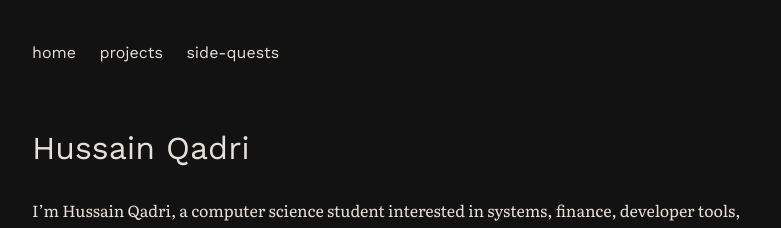
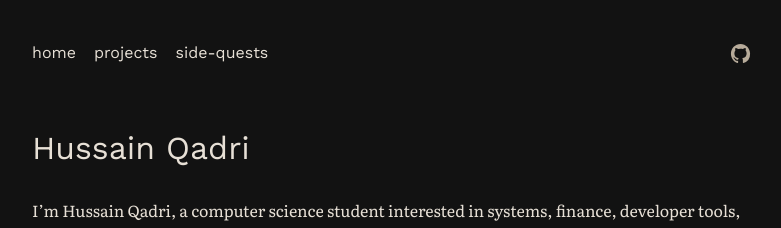
Before and after one commit to HussainQadri/hussainqadri.github.io, a Jekyll site: the page built from index.md, in a window 1280 px wide. Shown: the top 228 px of the page, without its empty margins (248-1029 px from the left). Built offline with Jekyll 4.4.1, drawn with Linux system fonts in a browser that asks for light colours.

Commit message:
Add github icon

```diff
--- a/_includes/nav.html
+++ b/_includes/nav.html
@@ -1,5 +1,12 @@
 <nav class="site-nav">
-  <a href="{{ '/' | relative_url }}">home</a>
-  <a href="{{ '/projects/' | relative_url }}">projects</a>
-  <a href="{{ '/side-quests/' | relative_url }}">side-quests</a>
+  <div class="site-nav-links">
+    <a href="{{ '/' | relative_url }}">home</a>
+    <a href="{{ '/projects/' | relative_url }}">projects</a>
+    <a href="{{ '/side-quests/' | relative_url }}">side-quests</a>
+  </div>
+  <a class="nav-icon" href="https://github.com/HussainQadri" aria-label="GitHub profile">
+    <svg viewBox="0 0 24 24" aria-hidden="true">
+      <path d="M12 2C6.48 2 2 6.58 2 12.25c0 4.53 2.87 8.37 6.84 9.72.5.1.68-.22.68-.49v-1.9c-2.78.62-3.37-1.22-3.37-1.22-.45-1.19-1.11-1.5-1.11-1.5-.91-.64.07-.63.07-.63 1 .07 1.53 1.06 1.53 1.06.9 1.56 2.35 1.11 2.92.85.09-.67.35-1.11.63-1.37-2.22-.26-4.56-1.14-4.56-5.07 0-1.12.39-2.04 1.03-2.76-.1-.26-.45-1.31.1-2.72 0 0 .84-.28 2.75 1.05A9.27 9.27 0 0 1 12 6.95c.85 0 1.7.12 2.5.34 1.9-1.33 2.74-1.05 2.74-1.05.55 1.41.2 2.46.1 2.72.64.72 1.03 1.64 1.03 2.76 0 3.94-2.34 4.8-4.57 5.06.36.32.68.95.68 1.92v2.78c0 .27.18.59.69.49A10.13 10.13 0 0 0 22 12.25C22 6.58 17.52 2 12 2Z"/>
+    </svg>
+  </a>
 </nav>
--- a/assets/css/style.css
+++ b/assets/css/style.css
@@ -44,11 +44,19 @@ a:hover {
 }
 
 .site-nav {
+  display: flex;
+  justify-content: space-between;
+  align-items: center;
   margin-bottom: 56px;
 }
 
+.site-nav-links {
+  display: flex;
+  align-items: center;
+  gap: 18px;
+}
+
 .site-nav a {
-  margin-right: 18px;
   color: var(--text);
   text-decoration: none;
 }
@@ -58,7 +66,25 @@ a:hover {
   text-decoration: underline;
 }
 
+.site-nav .nav-icon {
+  display: inline-flex;
+  align-items: center;
+  color: var(--muted);
+}
+
+.site-nav .nav-icon:hover {
+  color: var(--link-hover);
+  text-decoration: none;
+}
+
+.site-nav .nav-icon svg {
+  width: 23px;
+  height: 23px;
+  fill: currentColor;
+}
+
 .site-nav,
+.site-nav-links,
 .site-nav a,
 .content h1,
 .content h2,
```
